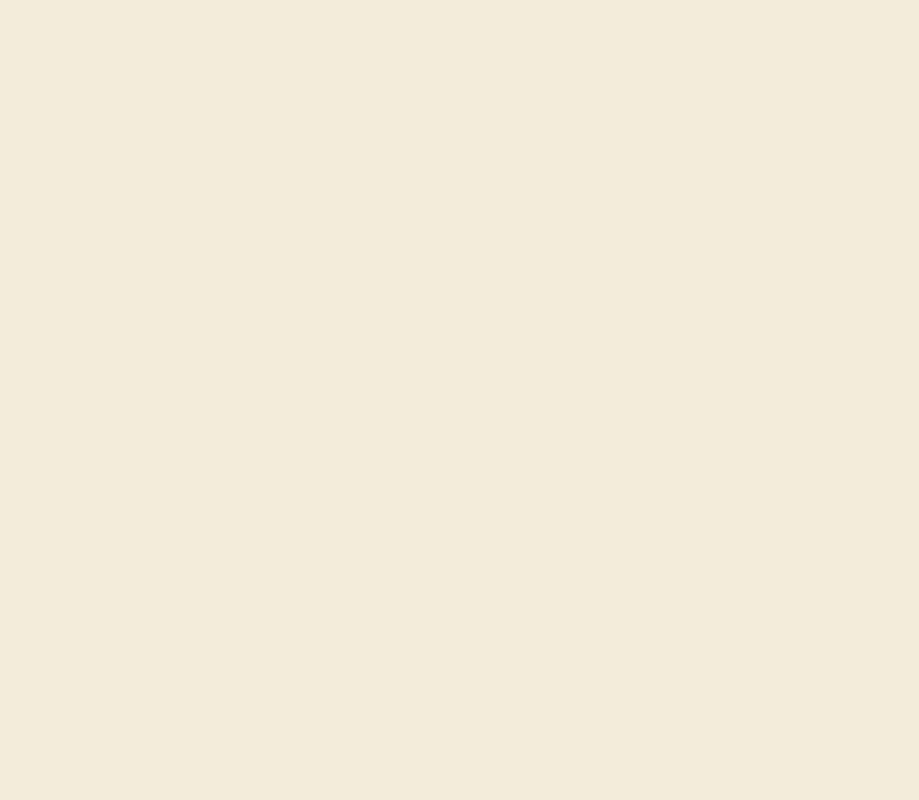
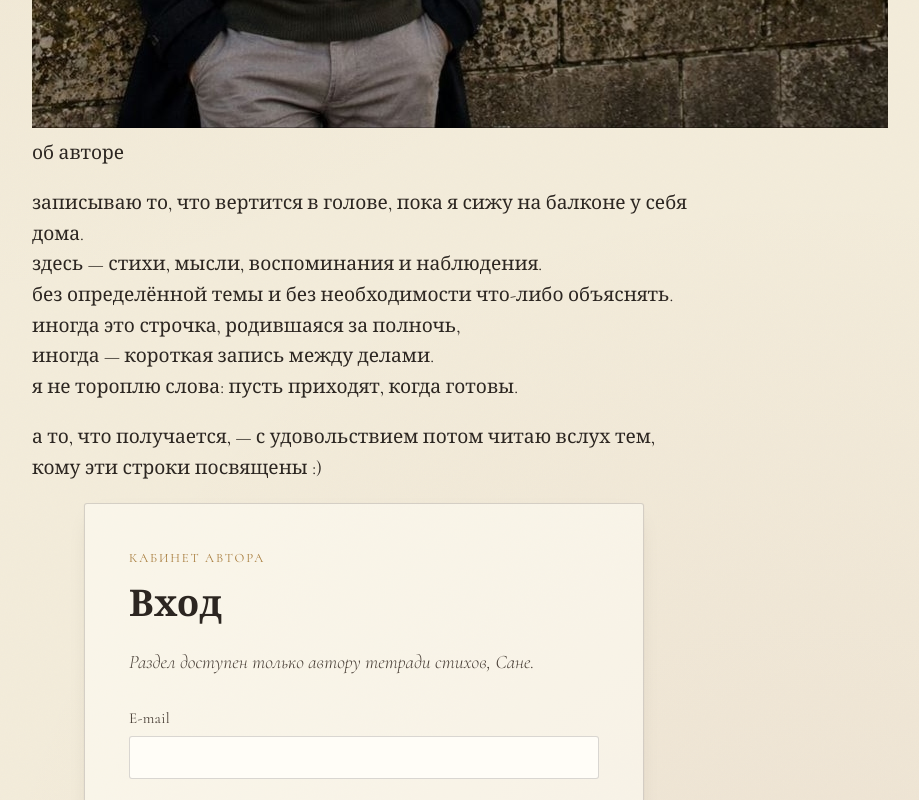
Before and after one commit to sunmeat/poetry-blog, a React (Vite) app: page /admin in a window 1280 px wide. Shown: the part 800-1600 px from the top of the page, without its empty margins (276-1195 px from the left). Before the commit the page ends 800 px from the top, so only its background shows below. Built offline with nearby package versions, Linux system fonts and the light colour scheme; no server answers; a web font is replaced by a local one.

Commit message:
Update author description and login hint text

```diff
--- a/src/pages/Admin/AdminLogin.jsx
+++ b/src/pages/Admin/AdminLogin.jsx
@@ -32,11 +32,37 @@ export default function AdminLogin() {
 
   return (
     <div className={`container ${styles.page}`}>
+      <div className={styles.about}>
+        <div className={styles.avatar}>
+          <img src="/author.jpg" alt="Автор блога" className={styles.avatarImg} />
+        </div>
+
+       <div>
+          <p className={styles.aboutEyebrow}>об авторе</p>
+          <p className={styles.aboutQuote}>
+            записываю то, что вертится в голове, пока я сижу на балконе у себя дома.
+            <br />
+            здесь — стихи, мысли, воспоминания и наблюдения.
+            <br />
+            без определённой темы и без необходимости что-либо объяснять.
+            <br />
+            иногда это строчка, родившаяся за полночь,
+            <br />
+            иногда — короткая запись между делами.
+            <br />
+            я не тороплю слова: пусть приходят, когда готовы.
+          </p>
+          <p className={styles.aboutNote}>
+            а то, что получается, — с удовольствием потом читаю вслух тем, кому эти строки посвящены :)
+          </p>
+        </div>
+      </div>
+
       <div className={styles.card}>
         <p className={styles.eyebrow}>Кабинет автора</p>
         <h1 className={styles.title}>Вход</h1>
         <p className={styles.hint}>
-          Раздел доступен только автору тетради — для входа используется учётная запись Firebase.
+          Раздел доступен только автору тетради стихов, Сане.
         </p>
 
         <form className={styles.form} onSubmit={handleSubmit}>
```
